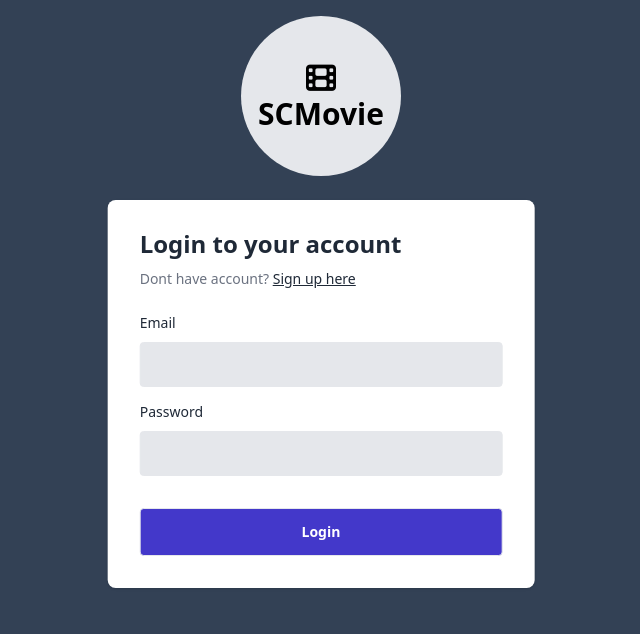
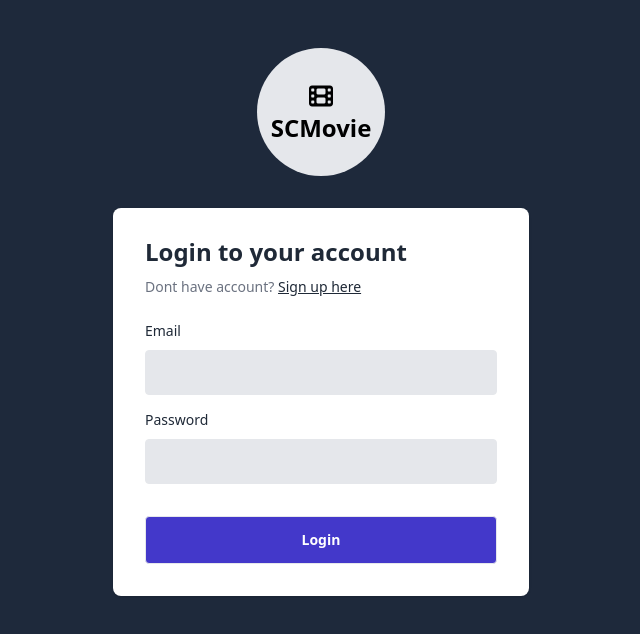
Before and after one commit to Soso-C/MovieDB_Website, a React (Create React App) app: page /login in a window 1280 px wide. Shown: the top 634 px of the page, without its empty margins (319-959 px from the left). Built offline with nearby package versions, Linux system fonts and the light colour scheme; no server answers.

Commit message:
udpate css login/signup

```diff
--- a/src/components/Navbar/Navbar.js
+++ b/src/components/Navbar/Navbar.js
@@ -1,12 +1,14 @@
 import React, { useState } from "react";
-import { useNavigate } from "react-router-dom";
+import { useNavigate, Link } from "react-router-dom";
 export default function Navbar() {
   let navigate = useNavigate();
 
   return (
     <div className="bg-gray-900 w-full">
       <nav className="max-w-7xl mx-auto flex flex-row items-center p-3 justify-between shadow-xs border-b-2 border-b-slate-900 h-[100px] font-mserrat">
-        <h1 className="mr-1 text-white font-bold md:text-lg">SCMovie</h1>
+        <Link to={"/"}>
+          <h1 className="mr-1 text-white font-bold md:text-lg">SCMovie</h1>
+        </Link>
         <div className="w-36 md:w-1/4 h-10 bg-gray-200 border border-gray-300 text-sm rounded-full flex">
           <input
             type="search"
--- a/src/components/modalConnect/Login/Login.js
+++ b/src/components/modalConnect/Login/Login.js
@@ -12,16 +12,16 @@ function Login() {
   const navigate = useNavigate();
 
   return (
-    <div className="h-screen bg-slate-700 w-full py-4 px-4">
+    <div className="h-screen bg-slate-800 w-full pt-6 px-4 flex flex-col md:py-12">
       <div
-        className="bg-gray-200 rounded-[50%] w-40 h-40 flex flex-col items-center justify-center mx-auto cursor-pointer"
+        className="bg-gray-200 rounded-[50%] w-32 h-32 flex flex-col items-center justify-center mx-auto cursor-pointer mb-8"
         onClick={() => navigate("/")}
       >
-        <i class="fa-solid fa-film flex justify-center items-center text-3xl"></i>
-        <h1 className="text-center text-3xl font-bold">SCMovie</h1>
+        <i className="fa-solid fa-film flex justify-center items-center text-2xl"></i>
+        <h1 className="text-center text-2xl font-bold">SCMovie</h1>
       </div>
-      <div className="flex flex-col items-center justify-center mt-12">
-        <div className="bg-white shadow rounded-lg lg:w-1/3 md:w-1/2 w-[90%] p-8 absolute top-[25%] left-1/2 -translate-x-1/2">
+      <div className="flex flex-col items-center justify-center">
+        <div className="bg-white shadow rounded-lg lg:w-1/3 md:w-1/2 w-[90%] p-6 md:p-8">
           <p className="text-2xl font-extrabold leading-6 text-gray-800">
             Login to your account
           </p>
--- a/src/components/modalConnect/Signup/Signup.js
+++ b/src/components/modalConnect/Signup/Signup.js
@@ -36,16 +36,16 @@ function Signup() {
   };
 
   return (
-    <div className="h-screen bg-slate-700 w-full py-4 px-4 flex flex-col">
+    <div className="h-screen bg-slate-800 w-full pt-6 pb-2 px-4 flex flex-col md:py-12">
       <div
-        className="bg-gray-200 rounded-[50%] w-40 h-40 flex flex-col items-center justify-center mx-auto cursor-pointer"
+        className="bg-gray-200 rounded-[50%] w-32 h-32 flex flex-col items-center justify-center mx-auto cursor-pointer mb-8"
         onClick={() => navigate("/")}
       >
-        <i class="fa-solid fa-film flex justify-center items-center text-3xl"></i>
-        <h1 className="text-center text-3xl font-bold">SCMovie</h1>
+        <i className="fa-solid fa-film flex justify-center items-center text-2xl"></i>
+        <h1 className="text-center text-2xl font-bold">SCMovie</h1>
       </div>
-      <div className="flex flex-col items-center justify-center mt-12">
-        <div className="bg-white shadow rounded-lg lg:w-1/3 md:w-1/2 w-[90%] p-8">
+      <div className="flex flex-col items-center justify-center">
+        <div className="bg-white shadow rounded-lg lg:w-1/3 md:w-1/2 w-[90%] p-6 md:p-8">
           <p className="text-2xl font-extrabold leading-6 text-gray-800">
             Create your account
           </p>
--- a/src/pages/Home.js
+++ b/src/pages/Home.js
@@ -1,7 +1,7 @@
 import React from "react";
 
 const Home = () => {
-  return <div className="bg-slate-800 h-full w-full"></div>;
+  return <div className="bg-slate-800 h-screen w-full"></div>;
 };
 
 export default Home;
```
